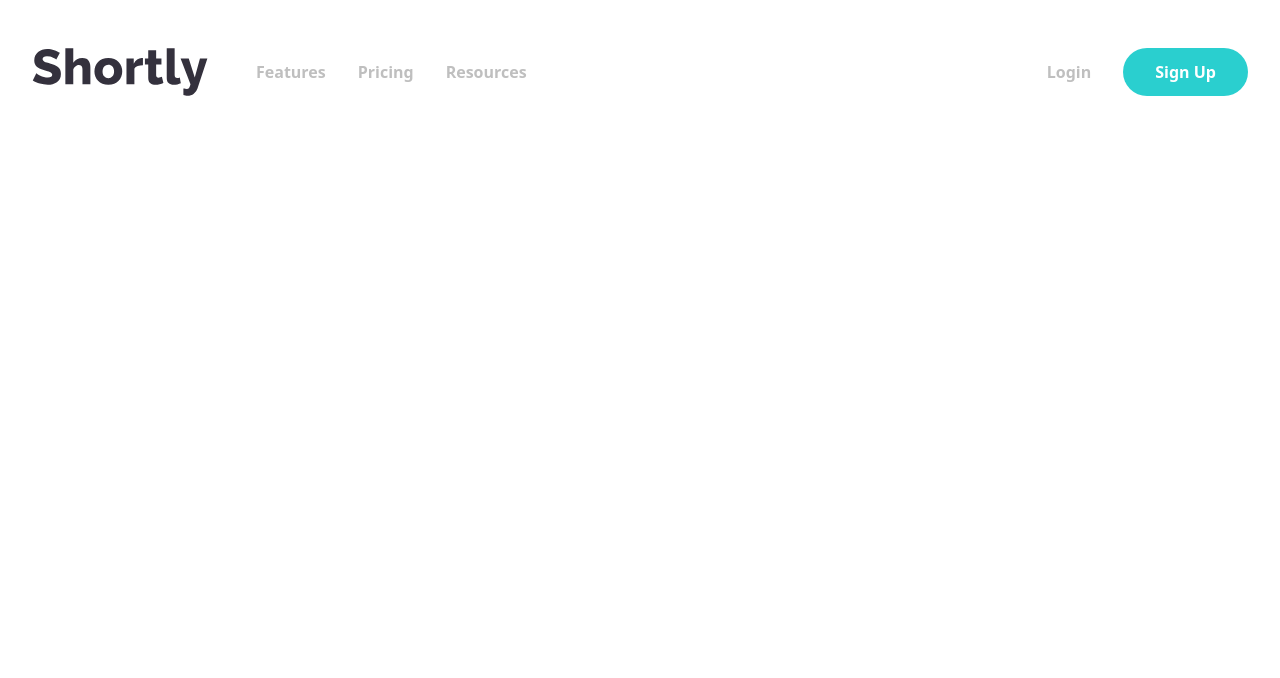
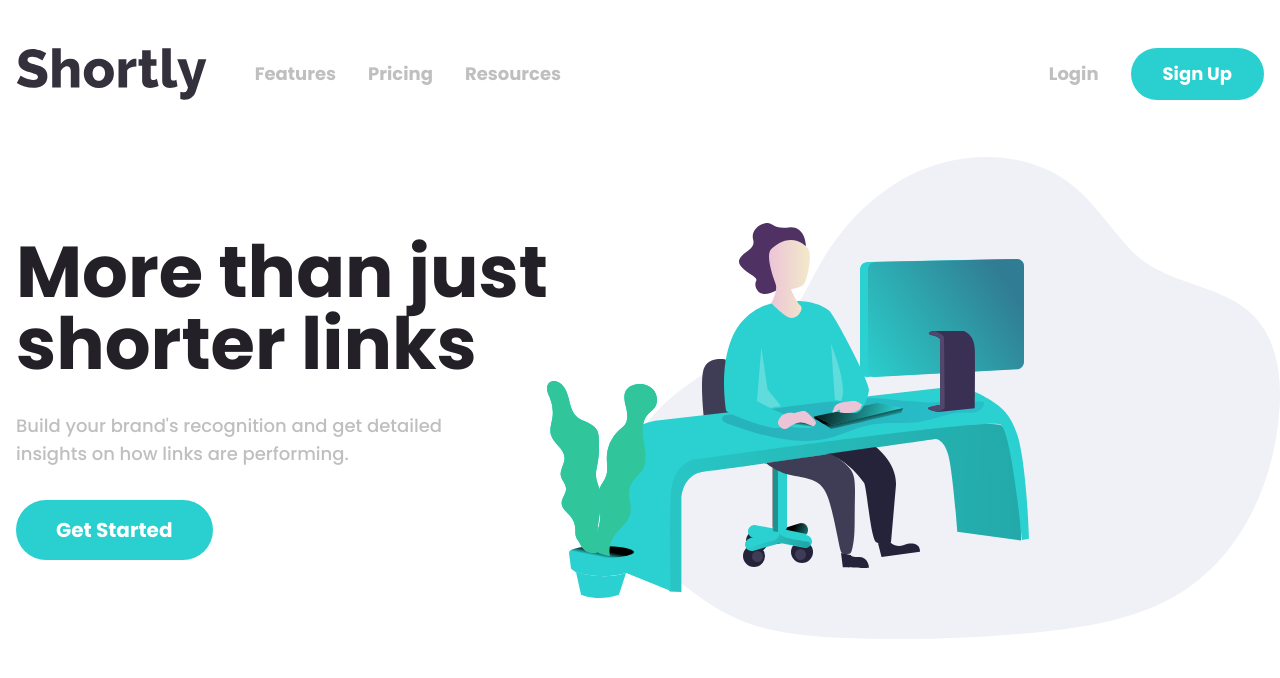
Before and after one commit to stove-jeebs/url-shortening-api, a React (Create React App) app: page / in a window 1280 px wide. Shown: the top 678 px of the page. Built offline with nearby package versions, Linux system fonts and the light colour scheme; the HTML template or start-up script is replaced by a standard one.

Commit message:
hero section

```diff
--- a/src/App.jsx
+++ b/src/App.jsx
@@ -1,9 +1,11 @@
 import Navbar from "./components/Navbar";
+import Hero from "./components/Hero";
 
 function App() {
   return (
-    <div>
+    <div className="text-lg overflow-x-hidden">
       <Navbar />
+      <Hero />
     </div>
   );
 }
--- a/src/components/Hero.jsx
+++ b/src/components/Hero.jsx
@@ -1,7 +1,31 @@
+import heroImage from "../assets/illustration-working.svg";
+
 export default function Hero() {
   return (
-    <div>
-      <div></div>
+    <div className="flex flex-col md:flex-row-reverse text-center lg:text-left justify-center">
+      <div
+        className="flex items-center ml-8 min-h-[500px] w-full pt-[70vw] bg-[top_left_2rem]
+					bg-[length:100vw] lg:bg-auto md:bg-top lg:bg-right md:bg-[length:50vw]
+					lg:bg-[length:50%] md:pt-[35vw] lg:pt-0 bg-no-repeat
+					max-w-7xl lg:container"
+        style={{ backgroundImage: `url(${heroImage})` }}
+      >
+        <div className="mr-8 lg:w-1/2 flex flex-col items-center lg:items-start">
+          <h1 className="font-bold text-4xl sm:text-5xl md:text-7xl text-veryDarkViolet">
+            More than just shorter links
+          </h1>
+          <p className="text-gray my-8 max-w-md">
+            Build your brand's recognition and get detailed insights on how
+            links are performing.
+          </p>
+          <button
+            type="button"
+            className="px-10 py-4 bg-primary font-bold text-xl rounded-full hover:bg-primaryHover text-white"
+          >
+            Get Started
+          </button>
+        </div>
+      </div>
     </div>
   );
 }
--- a/src/components/Navbar.jsx
+++ b/src/components/Navbar.jsx
@@ -19,7 +19,7 @@ export default function Navbar() {
   return (
     <nav className="my-12 font-bold text-gray">
       {/* desktop navigation */}
-      <section className="hidden md:flex container">
+      <section className="hidden lg:flex container">
         {/* logo and links */}
         <div className="flex flex-1 gap-12">
           <img src={logo} alt="Shortly-logo" />
@@ -44,7 +44,7 @@ export default function Navbar() {
       </section>
 
       {/* mobile navigation */}
-      <section className="container md:hidden relative">
+      <section className="mx-12 lg:hidden relative">
         {/* logo and Hamburger */}
         <div className="flex">
           <img src={logo} alt="Shortly-logo" />
--- a/tailwind.config.js
+++ b/tailwind.config.js
@@ -3,17 +3,18 @@ module.exports = {
   theme: {
     container: {
       center: true,
-      padding: "2rem",
+      padding: "1rem",
     },
     fontFamily: {
-      Poppins: ["Poppins", "sans-serif"],
+      sans: ["Poppins", "sans-serif"],
     },
     extend: {
       colors: {
         primary: "hsl(180, 66%, 49%)", // cyan
-        primaryHover: "#9be3e2",
+        primaryHover: "#9be3e2", // light cyan
         secondary: "hsl(257, 27%, 26%)", // dark violet
         grayishViolet: "hsl(257, 7%, 63%)",
+        veryDarkViolet: "hsl(260, 8%, 14%)",
         warning: "hsl(0, 87%, 67%)", // red
         gray: "hsl(0, 0%, 75%)",
       },
```
Also changed, not shown: src/components/info/Info.jsx (added), src/components/info/InfoCards.jsx (added), src/components/shorten/Shorten.jsx (added), src/components/shorten/shortenCard.jsx (added).
